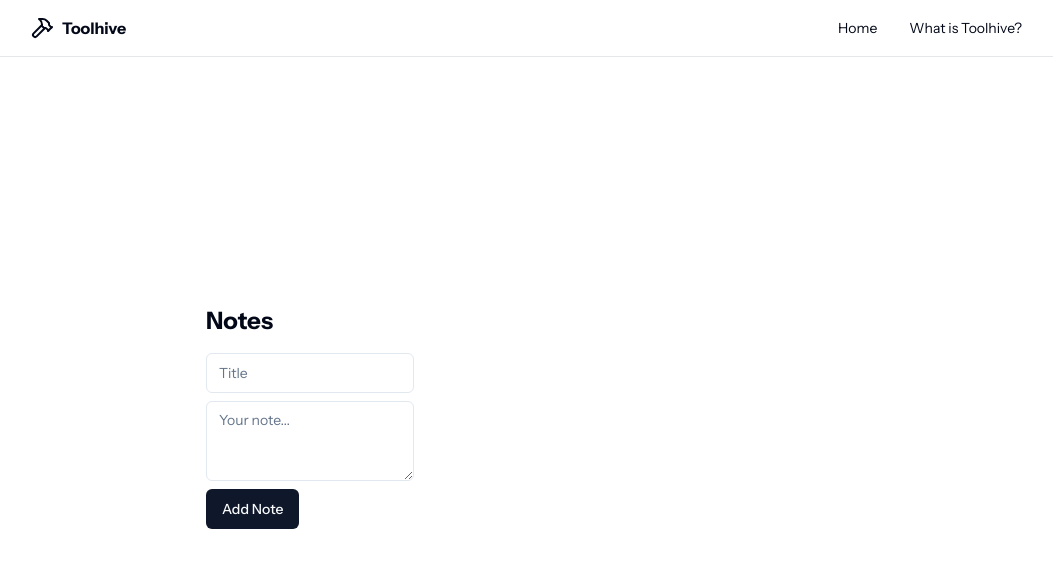
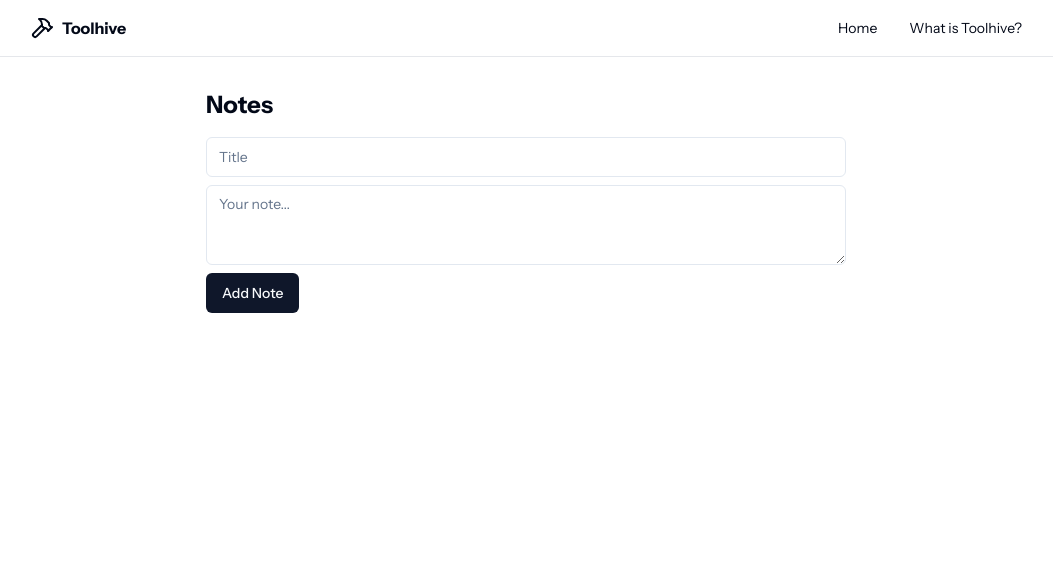
Before and after one commit to anas283/tool-hive, a Next.js app: page /notes in a window 1280 px wide. Shown: the top 568 px of the page, without its empty margins (114-1167 px from the left). Built offline with nearby package versions, Linux system fonts and the light colour scheme.

Commit message:
Fix notes

```diff
--- a/src/app/notes/notes.tsx
+++ b/src/app/notes/notes.tsx
@@ -31,9 +31,7 @@ const Notes: React.FC = () => {
   }, []);
 
   useEffect(() => {
-    if (notes.length > 0) {
-      localStorage.setItem('notes', JSON.stringify(notes));
-    }
+    localStorage.setItem('notes', JSON.stringify(notes));
   }, [notes]);
 
   const addNote: SubmitHandler<FormValues> = (data) => {
@@ -62,7 +60,7 @@ const Notes: React.FC = () => {
   };
 
   return (
-    <div>
+    <div className="w-full">
       <div>
         <h1 className="text-2xl font-bold mb-4">Notes</h1>
         {/* Main form for adding notes */}
--- a/src/app/notes/page.tsx
+++ b/src/app/notes/page.tsx
@@ -7,7 +7,7 @@ export const metadata: Metadata = {
 
 const NotesPage= () => {
   return (
-    <div className="max-w-2xl mx-auto min-h-[calc(100vh-57px)] flex items-center px-4 py-8">
+    <div className="max-w-2xl mx-auto min-h-[calc(100vh-57px)] flex px-4 py-8">
       <Notes />
     </div>
   );
```
